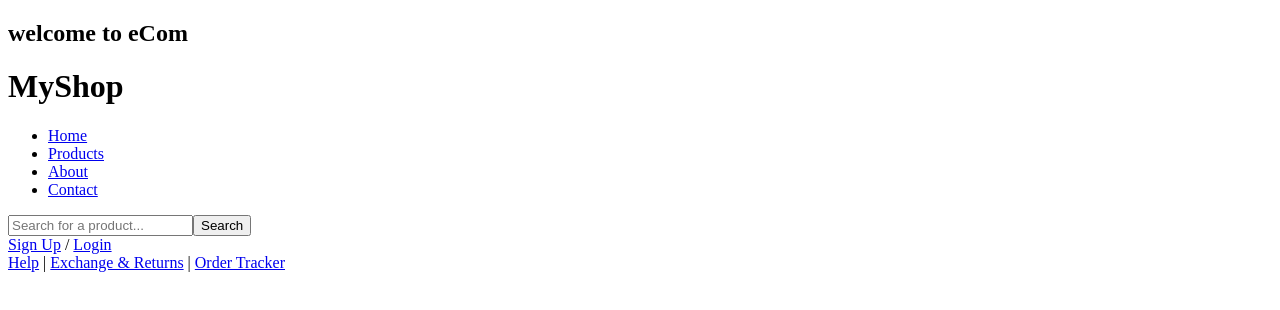
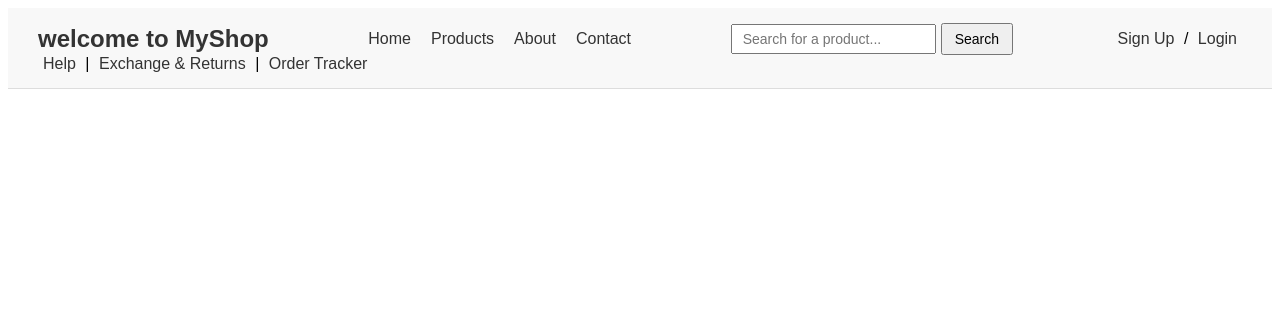
Before and after one commit to Rgaibi/angularBasics, an Angular app: page / in a window 1280 px wide. Shown: the top 310 px of the page. Built offline with nearby package versions, Linux system fonts and the light colour scheme.

Commit message:
styling a veiw template

```diff
--- a/src/app/app.component.html
+++ b/src/app/app.component.html
@@ -1,2 +1 @@
-<H2>welcome to {{ title }}</H2>
 <app-header></app-header>
--- /dev/null
+++ b/src/app/header/header.component.css
@@ -0,0 +1,77 @@
+/* Style général du header */
+header {
+  display: flex;
+  flex-wrap: wrap;
+  align-items: center;
+  justify-content: space-between;
+  padding: 15px 30px;
+  background-color: #f8f8f8;
+  border-bottom: 1px solid #ddd;
+  font-family: Arial, sans-serif;
+}
+
+/* Logo */
+.logo h1 {
+  margin: 0;
+  font-size: 24px;
+  color: #333;
+}
+
+/* Navigation principale */
+nav ul {
+  list-style: none;
+  padding: 0;
+  margin: 0;
+  display: flex;
+  gap: 20px;
+}
+
+nav ul li a {
+  text-decoration: none;
+  color: #333;
+  font-weight: 500;
+}
+
+nav ul li a:hover {
+  color: #007bff;
+}
+
+/* Barre de recherche */
+.search-bar {
+  display: flex;
+  align-items: center;
+  gap: 5px;
+}
+
+.search-bar input {
+  padding: 5px 10px;
+  font-size: 14px;
+}
+
+.search-bar button {
+  padding: 6px 12px;
+  font-size: 14px;
+  cursor: pointer;
+}
+
+/* User actions (Sign Up / Login) */
+.user-actions a {
+  text-decoration: none;
+  color: #333;
+  margin: 0 5px;
+}
+
+.user-actions a:hover {
+  color: #007bff;
+}
+
+/* Help section */
+.help-section a {
+  text-decoration: none;
+  color: #333;
+  margin: 0 5px;
+}
+
+.help-section a:hover {
+  color: #007bff;
+}
--- a/src/app/header/header.component.html
+++ b/src/app/header/header.component.html
@@ -1,7 +1,7 @@
 <header>
   <!-- Logo -->
   <div class="logo">
-    <h1>MyShop</h1>
+    <h1>welcome to MyShop</h1>
   </div>
 
   <!-- Main navigation -->
--- a/src/app/header/header.component.ts
+++ b/src/app/header/header.component.ts
@@ -2,7 +2,8 @@ import { Component } from "@angular/core";
 
 @Component({
     selector : 'app-header',
-    templateUrl : './header.component.html'
+    templateUrl : './header.component.html',
+    styleUrls : ['./header.component.css']
 })
 export class HeaderComponent {
 
```
